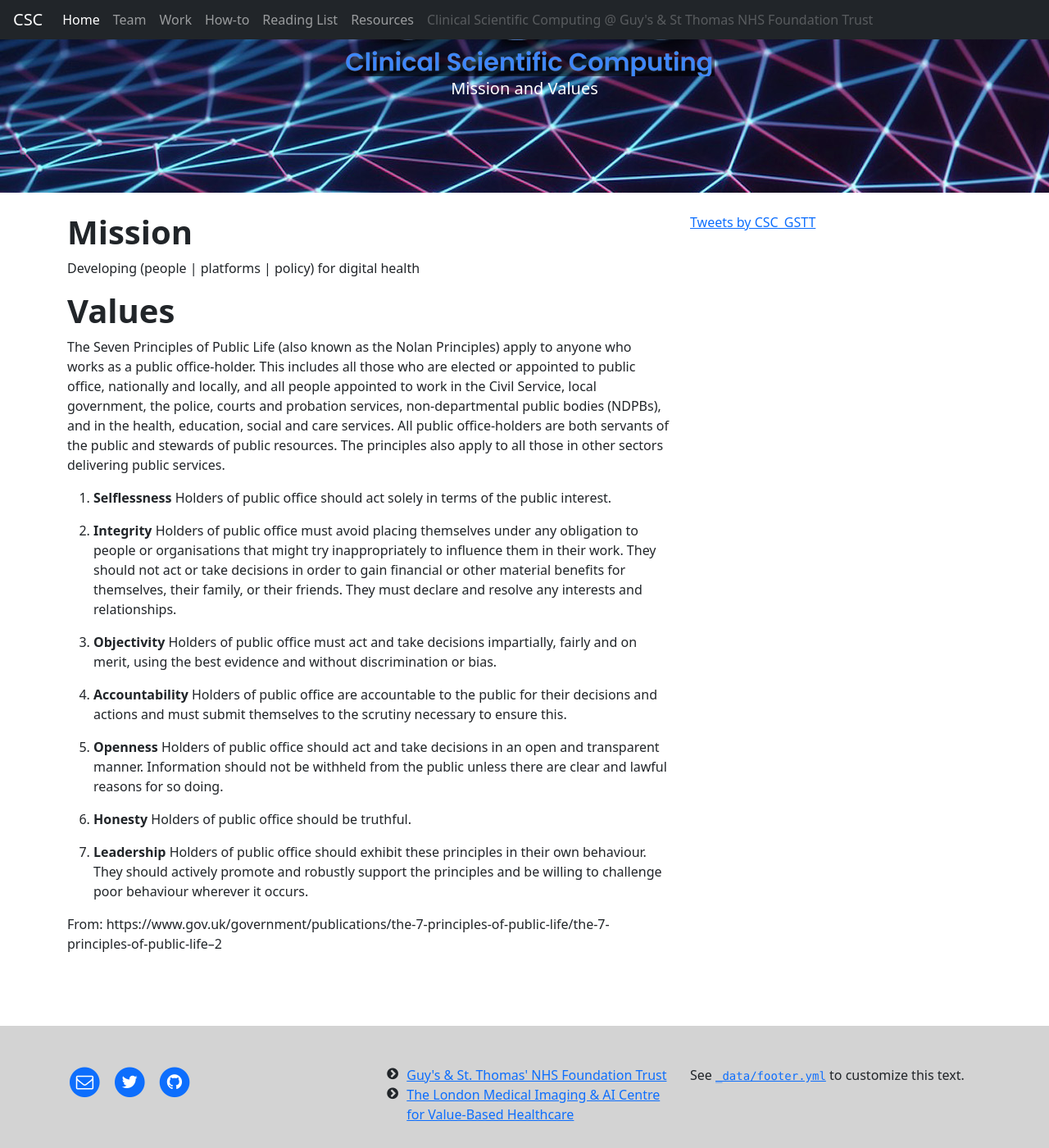
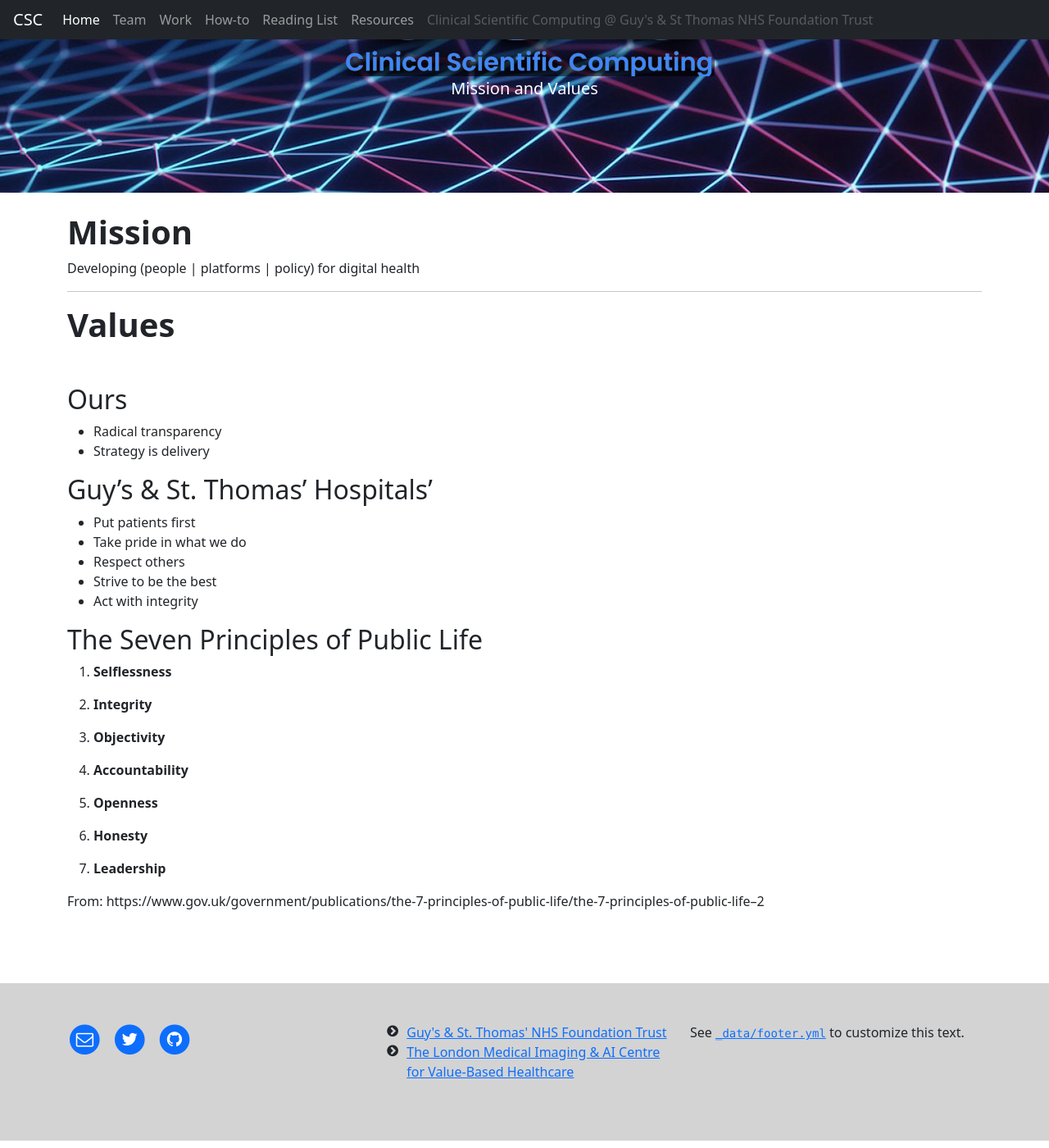
Before and after one commit to GSTT-CSC/gstt-csc-old, a Jekyll site: the page built from index.md, in a window 1280 px wide and 1400 px high, scrolled down 319 px. Shown: the whole window at 82% size. Built offline with Jekyll 4.4.1, drawn with Linux system fonts in a browser that asks for light colours; comment, search, counter and statistics services are not loaded; our own code applies the rules of GitHub Pages for plain Markdown files.

Commit message:
Update index

```diff
--- a/_data/work.yml
+++ b/_data/work.yml
@@ -8,7 +8,7 @@
 
 - title: Cross modality identification of vertebral compression fractures in the identification of background population osteoporosis
   link: projects/AIC003-osteoporosis.html
-  stage: scoping
+  stage: documenting
 
 - title: Role of AI in detection of incidental Pulmonary Emboli
   link: projects/AIC004_IncidentalFindingPE_CT.html
--- a/_layouts/home.html
+++ b/_layouts/home.html
@@ -9,18 +9,18 @@ remark: See also page.layout == 'home' in head.html and jumbotron.html
 </div>
 
 <div class="row">
-  <div class="col">
+  <div class="col mx-auto">
 
     {{ content }}
 
   </div>
 
-  <div class="col-lg-4">
-    <a class="twitter-timeline" data-height="500" data-link-color="{{ site.colors.links }}" href="https://twitter.com/csc_gstt">
-      Tweets by {{ site.twitter_username }}
-    </a>
-    <script async src="https://platform.twitter.com/widgets.js" charset="utf-8"></script>
-  </div>
+<!--  <div class="col-lg-4">-->
+<!--    <a class="twitter-timeline" data-height="500" data-link-color="{{ site.colors.links }}" href="https://twitter.com/csc_gstt">-->
+<!--      Tweets by {{ site.twitter_username }}-->
+<!--    </a>-->
+<!--    <script async src="https://platform.twitter.com/widgets.js" charset="utf-8"></script>-->
+<!--  </div>-->
 
 </div>
 
--- a/index.md
+++ b/index.md
@@ -5,31 +5,42 @@ description: Mission and Values
 background: assets/hero.jpg
 ---
 
-# **Mission**
+# **Mission** #
 Developing (people | platforms | policy) for digital health
+<hr>
 
-# **Values**
-The Seven Principles of Public Life (also known as the Nolan Principles) apply to anyone who works as a public office-holder. This includes all those who are elected or appointed to public office, nationally and locally, and all people appointed to work in the Civil Service, local government, the police, courts and probation services, non-departmental public bodies (NDPBs), and in the health, education, social and care services. All public office-holders are both servants of the public and stewards of public resources. The principles also apply to all those in other sectors delivering public services.
+# **Values** #
+<br>
+
+## Ours ##
+
+* Radical transparency
+* Strategy is delivery
+<br>
+
+## Guy's & St. Thomas' Hospitals' ##
+
+* Put patients first
+* Take pride in what we do
+* Respect others
+* Strive to be the best
+* Act with integrity
+<br>
+
+## The Seven Principles of Public Life ##
 
 1. **Selflessness**
-Holders of public office should act solely in terms of the public interest.
 
 1. **Integrity**
-Holders of public office must avoid placing themselves under any obligation to people or organisations that might try inappropriately to influence them in their work. They should not act or take decisions in order to gain financial or other material benefits for themselves, their family, or their friends. They must declare and resolve any interests and relationships.
 
 1. **Objectivity**
-Holders of public office must act and take decisions impartially, fairly and on merit, using the best evidence and without discrimination or bias.
 
 1. **Accountability**
-Holders of public office are accountable to the public for their decisions and actions and must submit themselves to the scrutiny necessary to ensure this.
 
 1. **Openness**
-Holders of public office should act and take decisions in an open and transparent manner. Information should not be withheld from the public unless there are clear and lawful reasons for so doing.
 
 1. **Honesty**
-Holders of public office should be truthful.
 
 1. **Leadership**
-Holders of public office should exhibit these principles in their own behaviour. They should actively promote and robustly support the principles and be willing to challenge poor behaviour wherever it occurs.
 
 From: https://www.gov.uk/government/publications/the-7-principles-of-public-life/the-7-principles-of-public-life--2
```
Also changed, not shown: SOPs.md (+1 -1 lines), _data/team.yml (+6 -6 lines), howto.md (+1 -1 lines).
